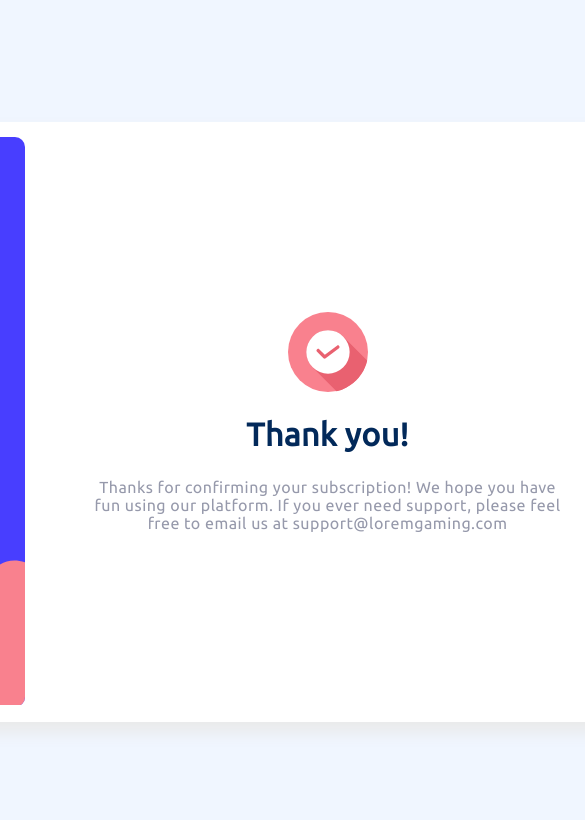
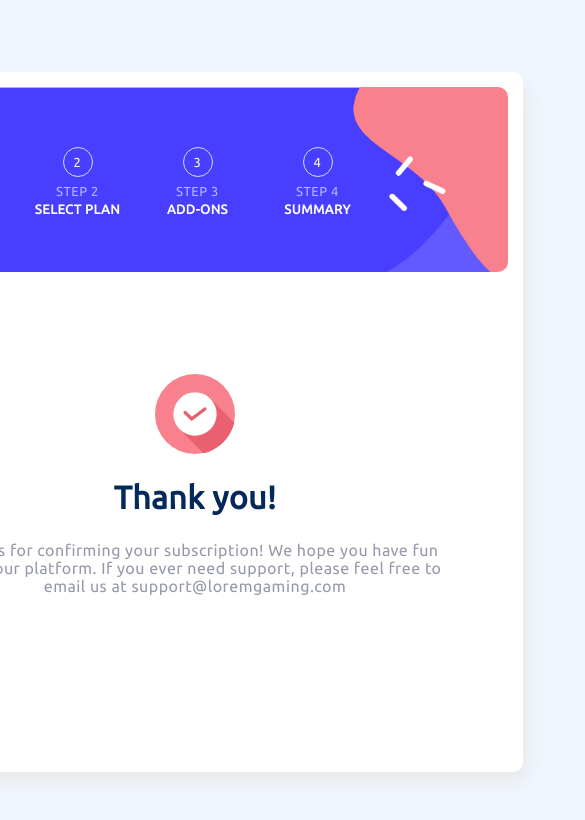
Before and after one commit to CatalinBanici/multi-step-form, a React (Create React App) app in the folder app/: page /complete in a window 390 px wide. Shown: the top 820 px of the page, 585 px wide, since content can reach past the window. Built offline with nearby package versions, Linux system fonts and the light colour scheme.

Commit message:
1000px media quereies

```diff
--- a/app/src/components/formik/FormikContainer.js
+++ b/app/src/components/formik/FormikContainer.js
@@ -245,7 +245,6 @@ export default function FormikContainer() {
                 {(formik) => (
                   <Form className="form-body">
                     {pageDisplay(formik)}
-                    {console.log(formik)}
 
                     <div className="form-buttons">
                       <button
--- a/app/src/index.css
+++ b/app/src/index.css
@@ -53,6 +53,13 @@ body {
   background-color: var(--White);
 }
 
+@media screen and (max-width: 1000px) {
+  .app-container {
+    flex-direction: column;
+    height: 700px;
+  }
+}
+
 /* ====================================================
 =============== PROGRESS COMPONENT =================
 ==================================================== */
@@ -98,6 +105,7 @@ body {
   display: flex;
   align-items: center;
   justify-content: center;
+  transition: 0.5s;
 }
 
 .step-text {
@@ -112,6 +120,31 @@ body {
 .step-text h4 {
   padding: 2px;
   color: var(--White);
+}
+
+@media screen and (max-width: 1000px) {
+  .progress-container {
+    width: 100%;
+    height: 185px;
+    background-image: url(./assets/images/bg-sidebar-desktop-2.png);
+    background-repeat: no-repeat;
+    background-size: cover;
+    flex-direction: row;
+  }
+
+  .step-container {
+    flex-direction: column;
+    align-items: center;
+    justify-content: center;
+    width: 120px;
+  }
+
+  .step-text {
+    display: flex;
+    flex-direction: column;
+    align-items: center;
+    padding: 0;
+  }
 }
 
 /* ======================================================
@@ -161,6 +194,7 @@ body {
   color: var(--CoolGray);
   background-color: transparent;
   font-weight: bolder;
+  transition: 0.5s;
 }
 
 .button-go-back:hover {
@@ -190,6 +224,7 @@ body {
   font-weight: bolder;
   right: 0;
   width: 126px;
+  transition: 0.5s;
 }
 
 .button-next:hover {
@@ -210,6 +245,7 @@ body {
   font-weight: bolder;
   right: 0;
   width: 126px;
+  transition: 0.5s;
 }
 
 .button-submit:disabled {
@@ -246,6 +282,12 @@ body {
   color: var(--StrawberryRed);
   font-weight: bolder;
   font-size: 13px;
+}
+
+@media screen and (max-width: 1000px) {
+  .form-body {
+    height: 365px;
+  }
 }
 
 /* ===================================================
@@ -322,7 +364,7 @@ body {
   background-color: var(--Magnolia);
   border: double 1px transparent;
   border-radius: 10px;
-  background-image: linear-gradient(var(--Magnolia), var(--Alabaster)),
+  background-image: linear-gradient(var(--White), var(--White)),
     linear-gradient(to right, var(--PurplishBlue), var(--MarineBlue));
   background-origin: border-box;
   background-clip: padding-box, border-box;
@@ -400,6 +442,7 @@ body {
   cursor: pointer;
   font-weight: bolder;
   font-size: 14px;
+  transition: 0.5s;
 }
 
 .monthly-btn:hover {
@@ -412,6 +455,7 @@ body {
   cursor: pointer;
   font-weight: bolder;
   font-size: 14px;
+  transition: 0.5s;
 }
 
 .yearly-btn:hover {
@@ -512,7 +556,7 @@ input:checked + .slider:before {
   background-color: var(--Magnolia);
   border: double 1px transparent;
   border-radius: 10px;
-  background-image: linear-gradient(var(--Magnolia), var(--Alabaster)),
+  background-image: linear-gradient(var(--White), var(--White)),
     linear-gradient(to right, var(--PurplishBlue), var(--MarineBlue));
   background-origin: border-box;
   background-clip: padding-box, border-box;
@@ -636,6 +680,7 @@ input:checked + .slider:before {
   background-color: transparent;
   cursor: pointer;
   font-weight: bolder;
+  transition: 0.5s;
 }
 
 .chosen-plan button:hover {
@@ -707,3 +752,10 @@ input:checked + .slider:before {
   text-align: center;
   color: var(--CoolGray);
 }
+
+@media screen and (max-width: 1000px) {
+  .complete-container {
+    height: 485px;
+    padding: 90px 60px 150px 60px;
+  }
+}
```
Also changed, not shown: app/src/assets/images/bg-sidebar-desktop-2.png (added), app/src/assets/images/bg-sidebar-desktop-2.svg (added).
